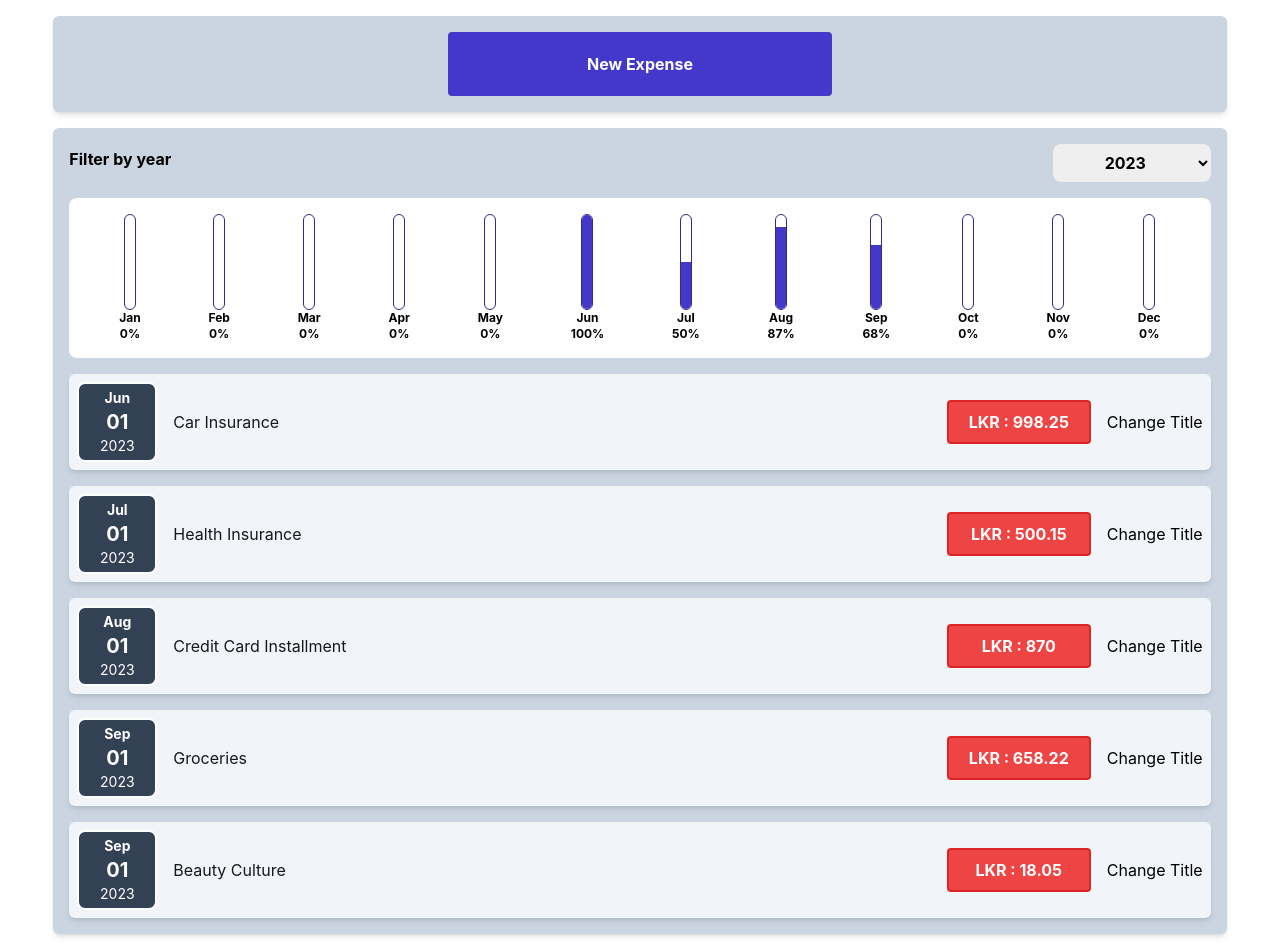
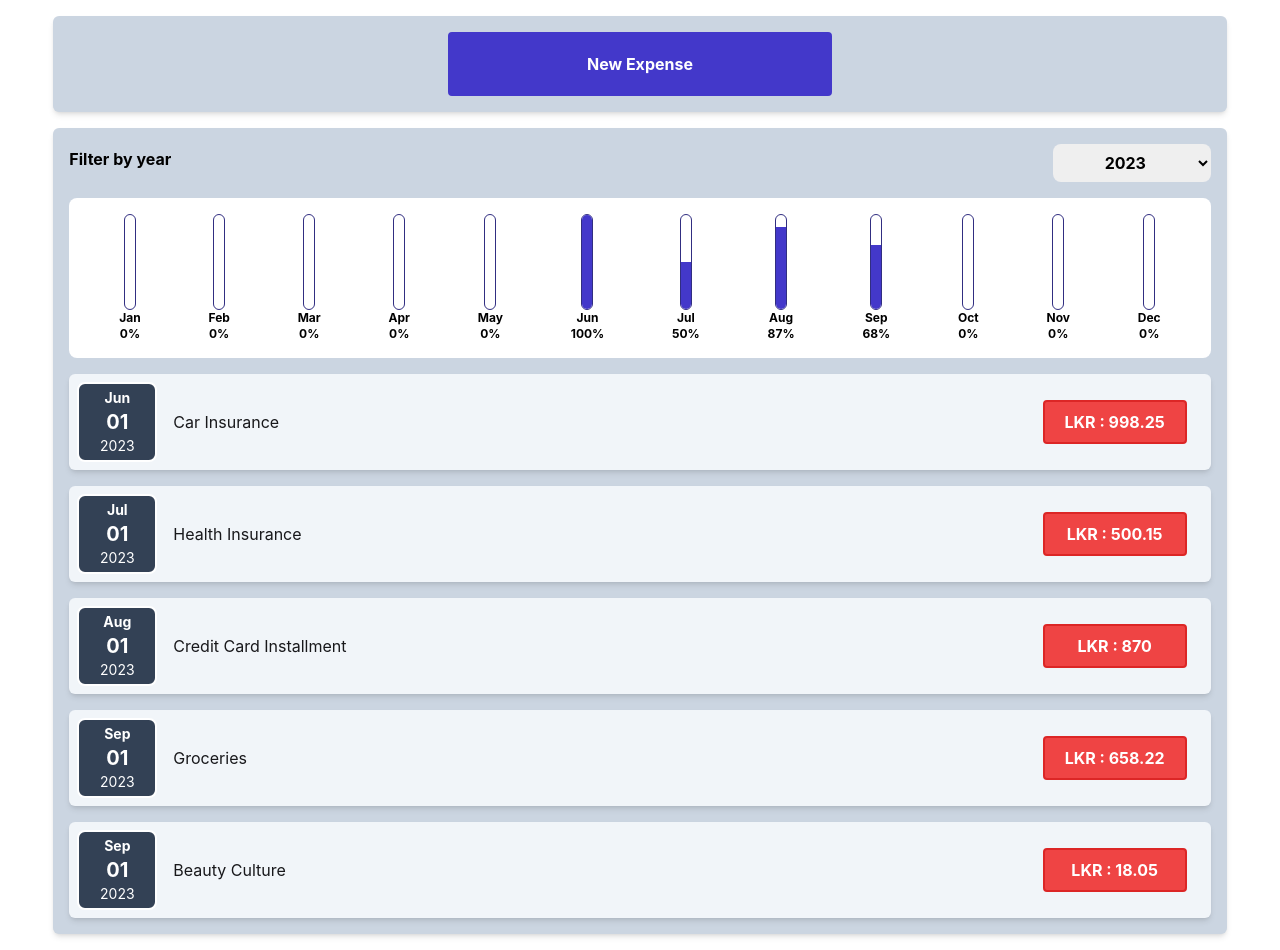
Before and after one commit to mhperera/PF_ExpenseTracker, a React (Create React App) app: page / in a window 1280 px wide. Built offline with nearby package versions, Linux system fonts and the light colour scheme.

Commit message:
remove chnage title option

```diff
--- a/src/components/Expenses/ExpenseItems.js
+++ b/src/components/Expenses/ExpenseItems.js
@@ -19,7 +19,7 @@ const ExpenseItems = (props) => {
 						LKR : {props.amount}
 					</div>
 				</div>
-				<button onClick={handleClick}>Change Title</button>
+				{/* <button onClick={handleClick}>Change Title</button> */}
 			</Card>
 		</li>
 	);
```
